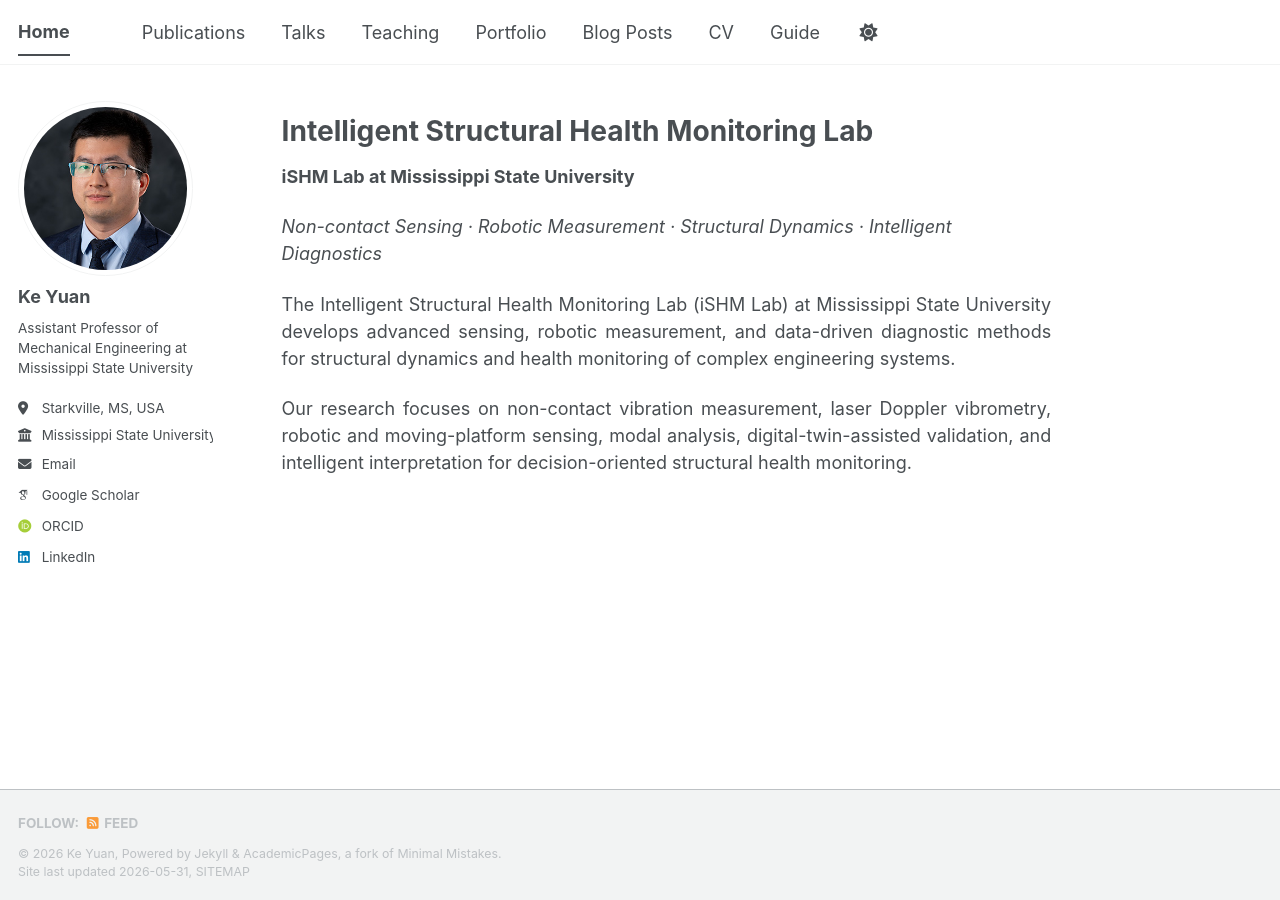
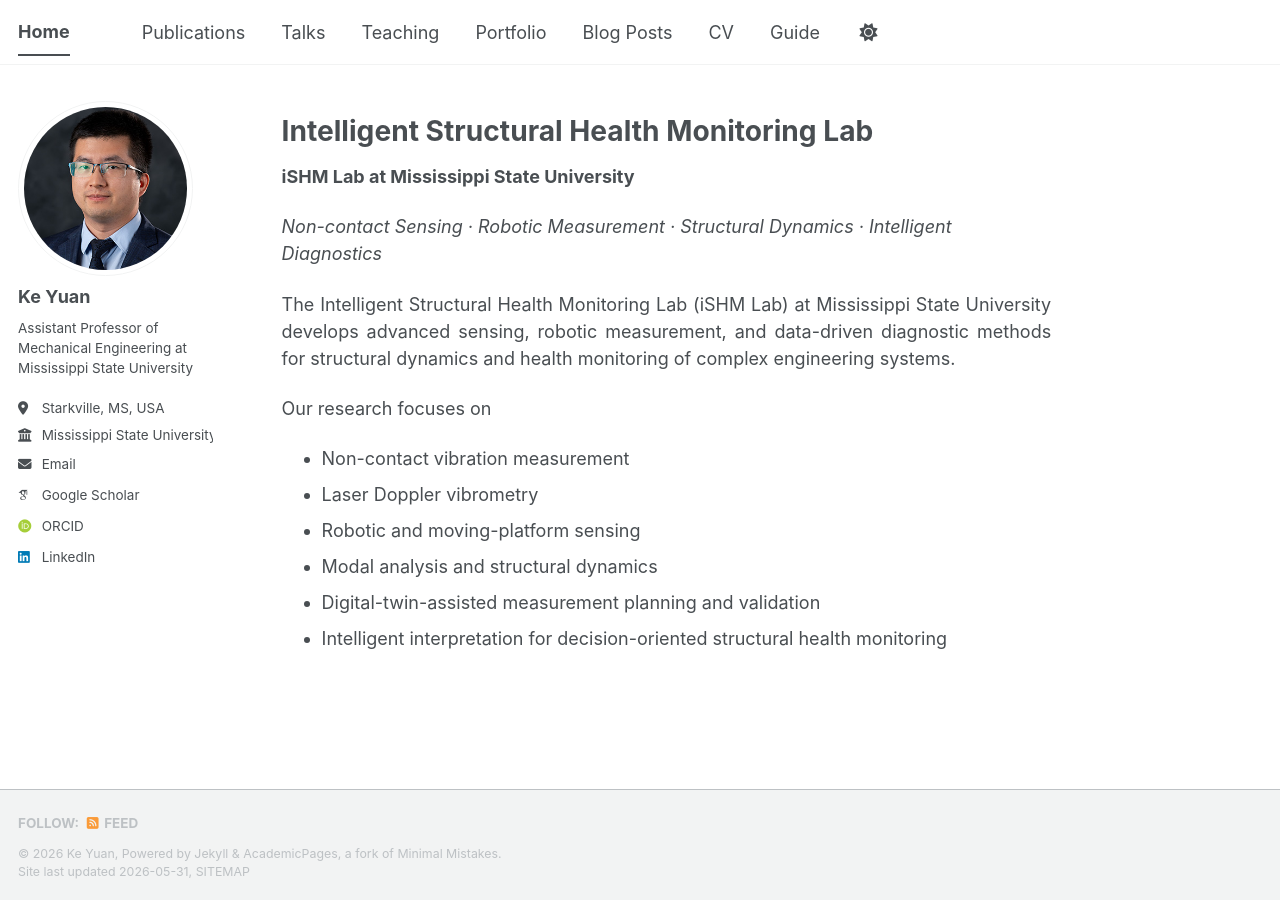
Before and after one commit to KeYuan2025/KeYuan2025.github.io, a Jekyll site: the page built from _pages/about.md, in a window 1280 px wide. Built offline with Jekyll 4.4.1, drawn with Linux system fonts in a browser that asks for light colours; some web fonts are replaced; a script bundle is joined from its source files by our own code; library files that are not in the unit come from our copies.

Commit message:
Update about.md

```diff
--- a/_pages/about.md
+++ b/_pages/about.md
@@ -14,6 +14,13 @@ author_profile: true
 
 The Intelligent Structural Health Monitoring Lab (iSHM Lab) at Mississippi State University develops advanced sensing, robotic measurement, and data-driven diagnostic methods for structural dynamics and health monitoring of complex engineering systems.
 
-Our research focuses on non-contact vibration measurement, laser Doppler vibrometry, robotic and moving-platform sensing, modal analysis, digital-twin-assisted validation, and intelligent interpretation for decision-oriented structural health monitoring.
+</div>
 
-</div>
+Our research focuses on
+
+- Non-contact vibration measurement
+- Laser Doppler vibrometry
+- Robotic and moving-platform sensing
+- Modal analysis and structural dynamics
+- Digital-twin-assisted measurement planning and validation
+- Intelligent interpretation for decision-oriented structural health monitoring
```
